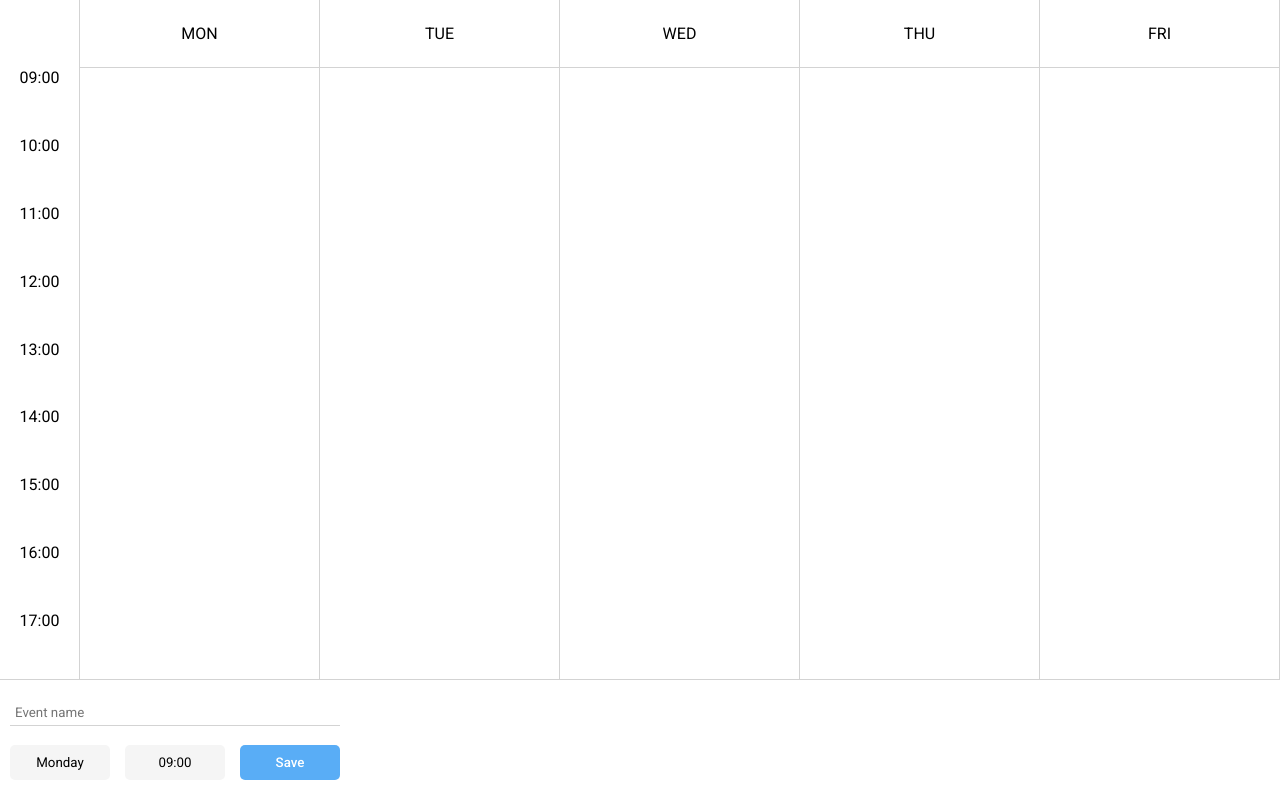
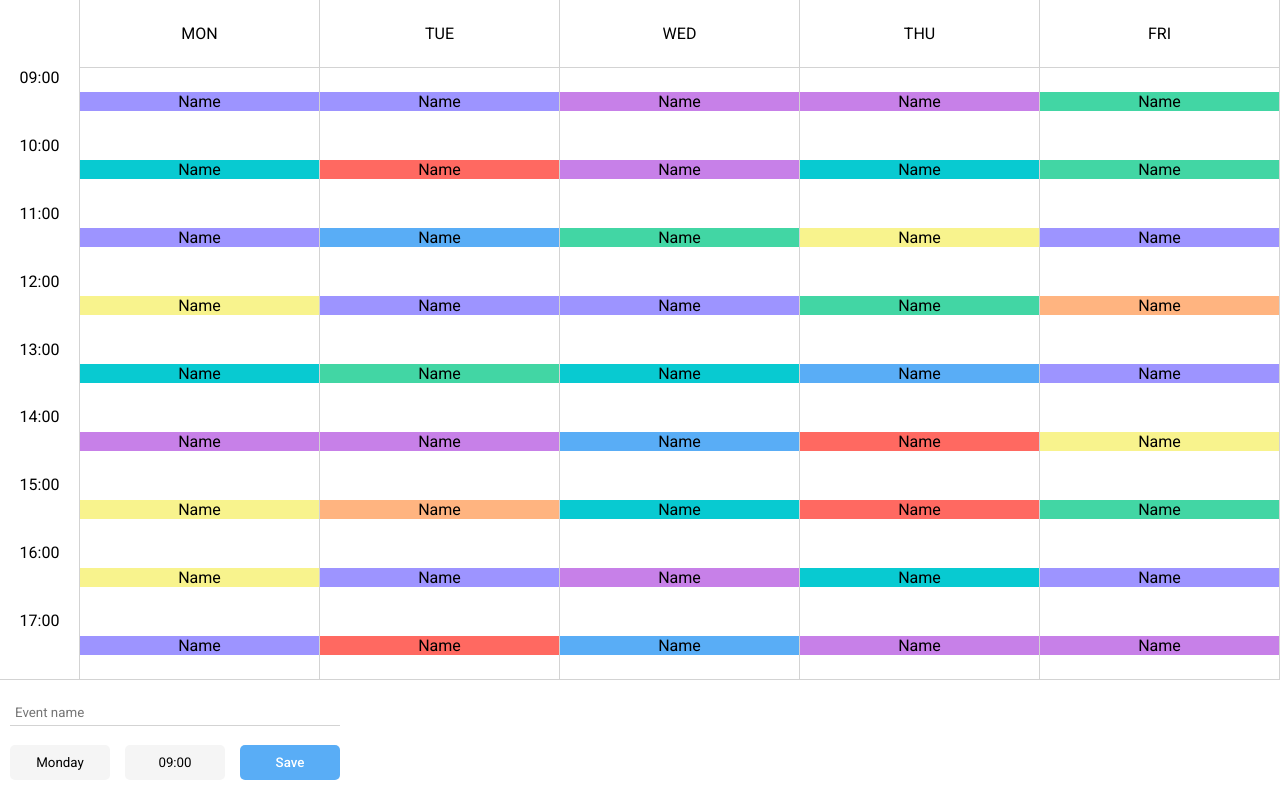
Before and after one commit to tom-penny/calendar, a React (Create React App) app: page / in a window 1280 px wide. Built offline with nearby package versions, Linux system fonts and the light colour scheme.

Commit message:
add event styling

```diff
--- a/src/components/Event.jsx
+++ b/src/components/Event.jsx
@@ -1,8 +1,24 @@
 import '../styles/event.scss'
+
+import { useRef } from 'react'
+
+const colors = ["#FF6961", "#FFB480", "#F8F38D", "#42D6A4", "#08CAD1", "#59ADF6", "#9D94FF", "#C780E8"]
 
 export const Event = () => {
 
-    return <div className='event'>
+    let width = 100;
 
+    // Randomise BG colour and persist through state changes with useRef()
+    const color = useRef(colors[Math.floor(Math.random()*colors.length)])
+
+    const style = {
+        width: `${width}%`,
+        backgroundColor: color.current
+    }
+
+    return <div className='event' style={style}>
+        <div className='event__container'>
+            <div className='event__text'>Name</div>
+        </div>
     </div>
 }
--- a/src/components/Grid.jsx
+++ b/src/components/Grid.jsx
@@ -10,7 +10,11 @@ export const Grid = () => {
             arr.push({})
         }
 
-        return arr.map((cell) => <div className='grid__cell'/>)
+        return arr.map((cell) => {
+            return <div className='grid__cell'>
+                <Event/>
+            </div>
+        })
     }
 
     return <div className='grid'>
--- a/src/styles/event.scss
+++ b/src/styles/event.scss
@@ -0,0 +1,10 @@
+.booking {
+    height: 100%;
+    max-width: 100%;
+    border: 1pt solid white;
+    border-radius: 5pt;
+    color: black;
+    align-items: center;
+    display: flex;
+    flex-direction: column;
+}
```
